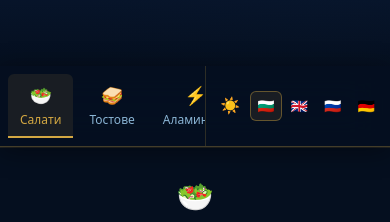
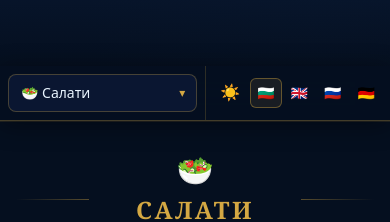
Before and after one commit to p4c0m1r/brigantina-menu-prototype, a React (Vite) app: page / in a window 390 px wide. Shown: the part 287-509 px from the top of the page. Built offline with nearby package versions, Linux system fonts and the light colour scheme; a web font is replaced by a local one.

Commit message:
mobile ui fix

```diff
--- a/src/components/NavBar.tsx
+++ b/src/components/NavBar.tsx
@@ -17,8 +17,29 @@ export default function NavBar({ sections, active, onSelect }: Props) {
   return (
     <nav className="nav-glass sticky top-0 z-20">
       <div className="flex items-stretch">
-        {/* Scrollable section tabs */}
-        <div className="flex-1 min-w-0 overflow-x-auto">
+
+        {/* Mobile: styled dropdown */}
+        <div className="flex-1 min-w-0 flex items-center px-2 py-2 md:hidden">
+          <div className="relative flex-1">
+            <select
+              value={active}
+              onChange={(e) => onSelect(e.target.value)}
+              className="nav-dropdown w-full pl-3 pr-8 py-2 text-sm font-medium appearance-none cursor-pointer"
+            >
+              {sections.map((s) => (
+                <option key={s.id} value={s.id}>
+                  {s.emoji} {getSectionTitle(s, lang)}
+                </option>
+              ))}
+            </select>
+            <span className="absolute right-3 top-1/2 -translate-y-1/2 pointer-events-none text-text-accent text-xs">
+              ▾
+            </span>
+          </div>
+        </div>
+
+        {/* Desktop: scrollable section tabs */}
+        <div className="hidden md:flex flex-1 min-w-0 overflow-x-auto">
           <div className="flex gap-1 px-2 py-2">
             {sections.map((s) => (
               <button
--- a/src/index.css
+++ b/src/index.css
@@ -172,6 +172,27 @@
     border-radius: 0.375rem 0.375rem 0 0;
   }
 
+  /* ── Mobile nav dropdown ───────────────────────────── */
+  .nav-dropdown {
+    background: var(--color-surface-card);
+    color: var(--color-text-primary);
+    border: 1px solid var(--color-border-accent-30);
+    border-radius: 0.5rem;
+    font-family: var(--font-body);
+    outline: none;
+    transition: border-color 150ms ease, box-shadow 150ms ease;
+  }
+
+  .nav-dropdown:focus {
+    border-color: var(--color-border-accent-60);
+    box-shadow: 0 0 0 2px rgba(212, 168, 67, 0.15);
+  }
+
+  .nav-dropdown option {
+    background: var(--color-ocean-900);
+    color: var(--color-text-primary);
+  }
+
   /* ── Section divider lines ──────────────────────────── */
   .section-divider-line {
     height: 1px;
```
